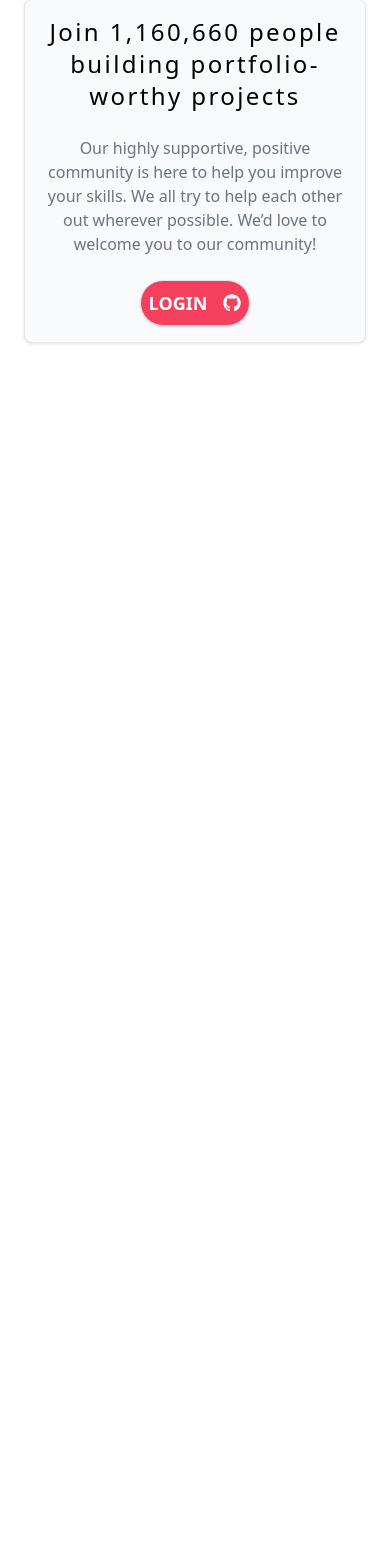
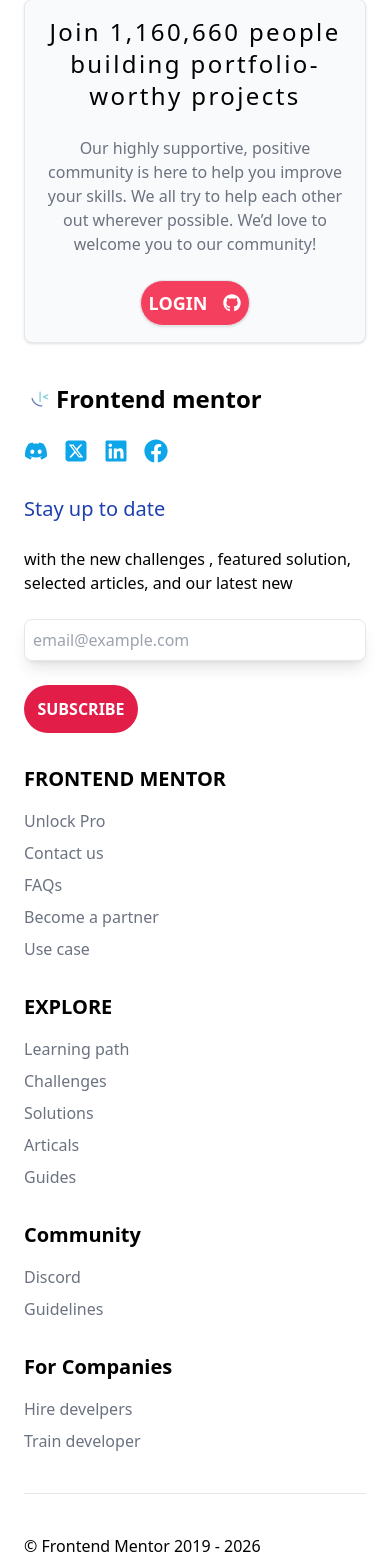
Before and after one commit to karma-code85/frontend-mentor-dashboard-with-full-functionl, a React (Create React App) app: page / in a window 390 px wide. Shown: the part 10168-11736 px from the top of the page. Before the commit the page ends 10535 px from the top, so only its background shows below. Built offline with nearby package versions, Linux system fonts and the light colour scheme.

Commit message:
mobile design UI

```diff
--- a/src/App.jsx
+++ b/src/App.jsx
@@ -11,6 +11,7 @@
 import ForCompainesCard from "./components/ForCompainesCard";
 import CommunityTitle from "./components/CommunityTitle";
 import JoinCard from "./components/JoiningCard";
+import Contact from "./components/Contact";
 
 
 
@@ -236,6 +237,29 @@
       </div>
       <div>{/*join card */}
         <JoinCard/>
+      </div>
+      <div>{/*Contact container */}
+        <Contact/>
+      </div><hr />
+      <div className="">{/*footer */}
+        <footer className="space-y-4 ">
+          <span>© Frontend Mentor 2019 - 2026</span>
+          <ul className="flex justify-between text-gray-500">
+            <li>
+              <a href="">Terms</a>
+            </li>
+            <li>
+              <a href="">Cookies Policy</a>
+            </li>
+            <li>
+              <a href="">Privacy Policy</a>
+            </li>
+            <li>
+              <a href="">license</a>
+            </li>
+          </ul>
+        </footer>
+
 
       </div>
 
--- /dev/null
+++ b/src/components/Contact.jsx
@@ -0,0 +1,104 @@
+import { FaDiscord ,FaLinkedin,FaFacebook } from "react-icons/fa";
+import { FaSquareXTwitter } from "react-icons/fa6";
+
+
+
+
+export default function Contact(){
+  return(
+    <div className="space-y-8">
+      <div className="space-y-6">
+      <div className="flex items-center ">
+        <img src="/images/favicon-32x32.png" alt="" />
+        <h1 className="font-bold text-2xl">Frontend mentor</h1>
+      </div>
+      <div className="flex gap-4 text-sky-500 text-2xl">
+        <FaDiscord/>
+        <FaSquareXTwitter/>
+        <FaLinkedin/>
+        <FaFacebook/>
+      </div>
+      </div>
+
+
+      <div className="space-y-6">
+        <h1 className="text-xl text-blue-800">Stay up to date</h1>
+        <p>with the new challenges , featured solution, selected articles, and our latest new</p>
+        <input type="email" placeholder="email@example.com"  className="p-2 w-full rounded-lg border border-1 shadow-lg outline-none "/>
+        <button className="bg-rose-600 text-white p-3 font-bold w-1/3 rounded-full text-center">SUBSCRIBE</button>
+      </div>
+
+
+      <div className="flex flex-col gap-4">
+        <h1 className="font-bold text-xl ">FRONTEND MENTOR</h1>
+        <ul className="text-gray-500 space-y-2">
+          <li>
+            <a href="">Unlock Pro</a>
+          </li>
+          <li>
+            <a href="">Contact us</a>
+          </li>
+          <li>
+            <a href="">FAQs</a>
+          </li>
+          <li>
+            <a href="">Become a partner</a>
+          </li>
+          <li>
+            <a href="">Use case</a>
+          </li>
+        </ul>
+      </div>
+
+
+      <div className="flex flex-col gap-4">
+        <h1 className="font-bold text-xl ">EXPLORE</h1>
+        <ul className="text-gray-500 space-y-2">
+          <li>
+            <a href="">Learning path</a>
+          </li>
+          <li>
+            <a href="">Challenges</a>
+          </li>
+          <li>
+            <a href="">Solutions</a>
+          </li>
+          <li>
+            <a href="">Articals</a>
+          </li>
+          <li>
+            <a href="">Guides</a>
+          </li>
+        </ul>
+      </div>
+
+      <div className="flex flex-col gap-4">
+        <h1 className="font-bold text-xl ">Community</h1>
+        <ul className="text-gray-500 space-y-2">
+          <li>
+            <a href="">Discord</a>
+          </li>
+          <li>
+            <a href="">Guidelines</a>
+          </li>
+
+        </ul>
+      </div>
+
+
+          <div className="flex flex-col gap-4">
+        <h1 className="font-bold text-xl ">For Companies</h1>
+        <ul className="text-gray-500 space-y-2">
+          <li>
+            <a href="">Hire develpers</a>
+          </li>
+          <li>
+            <a href="">Train developer</a>
+          </li>
+
+        </ul>
+      </div>
+
+    </div>
+  )
+}
```
